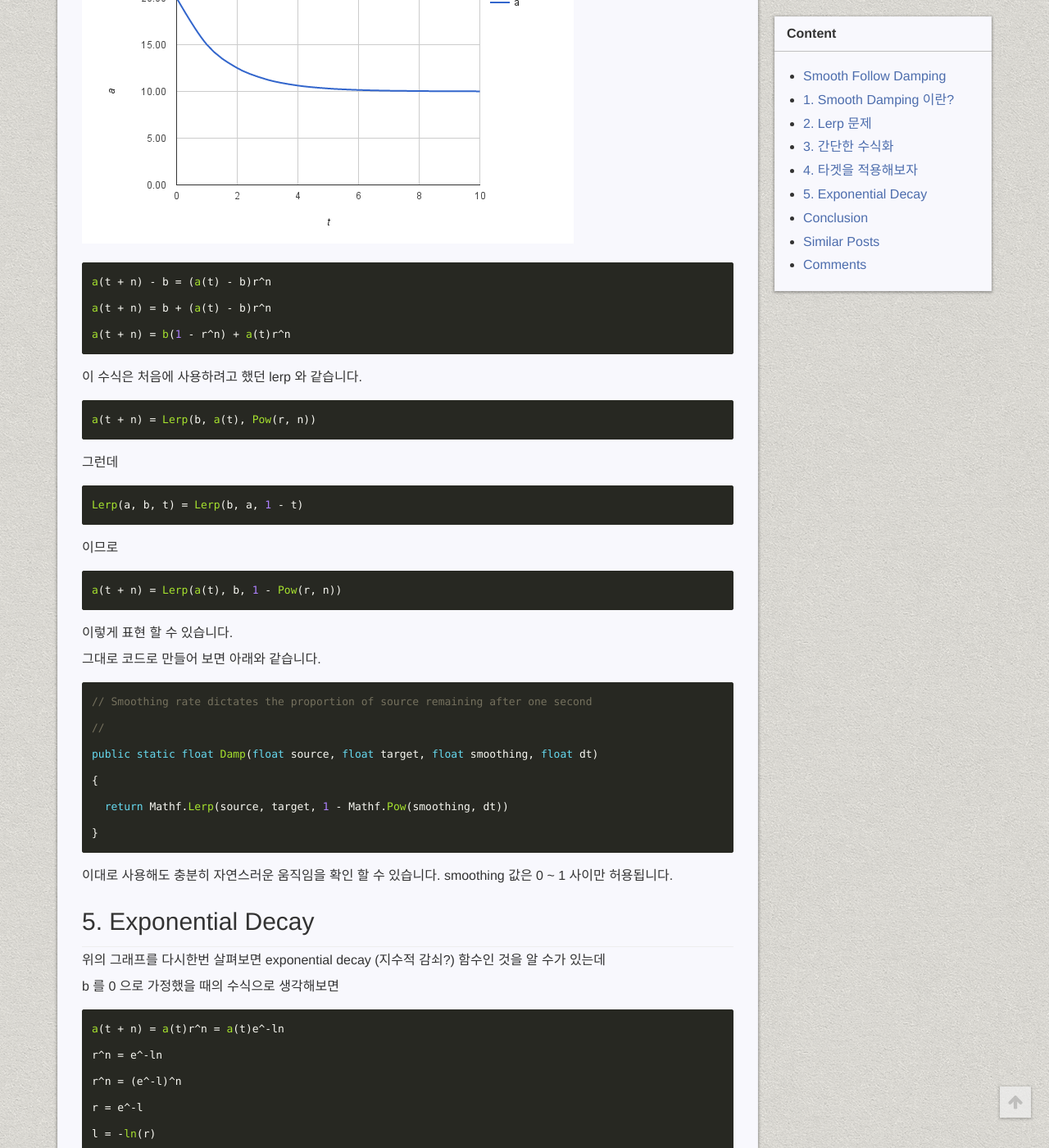
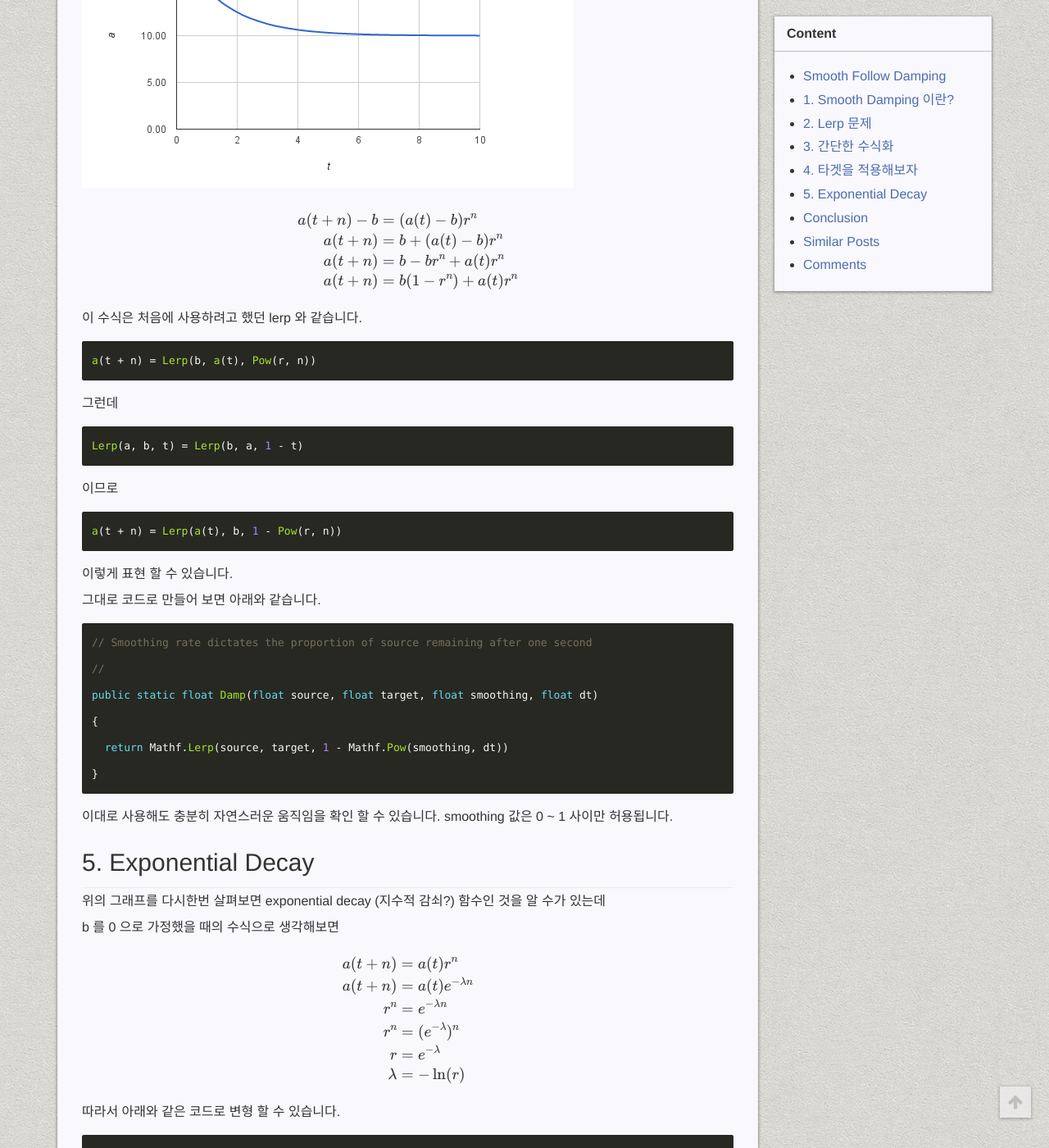
Before and after one commit to faith20/faith20.github.io, a Jekyll site: the page built from _posts/2019-04-04-smooth-follow-damping.md, in a window 1280 px wide and 1400 px high, scrolled down 2734 px. Shown: the whole window at 82% size. Built offline with Jekyll 4.4.1, drawn with Linux system fonts in a browser that asks for light colours; formulas are drawn with MathJax 3; comment, search, counter and statistics services are not loaded; some of the changed text lies outside the part shown.

Commit message:
Add Latex

````diff
--- a/_layouts/post.html
+++ b/_layouts/post.html
@@ -33,6 +33,9 @@ layout: default
         <article itemscope itemtype="http://schema.org/BlogPosting">
         {{content}}
         </article>
+        <script type="text/javascript" async
+        src="https://cdn.mathjax.org/mathjax/latest/MathJax.js?config=TeX-MML-AM_CHTML">
+        </script>
         <hr>
 
         {% assign hasSimilar = '' %}
--- a/_posts/2019-04-04-smooth-follow-damping.md
+++ b/_posts/2019-04-04-smooth-follow-damping.md
@@ -34,28 +34,40 @@ a = Mathf.Lerp( a, b, r * Time.deltaTime );
 ## 3. 간단한 수식화
 문제를 단순화 해서 a 를 0 으로 옮기는 방법을 생각해봅시다.
 a 의 초기 값을 10 이라 하고 반씩 줄여나간다고 가정을 합니다.
-```c#
-a(0) = 10
-a(1) = 5
-a(2) = 2.5
-a(3) = 1.25
-```
+
+$$
+\begin{align}
+a(0) & = 10 \\
+a(1) & = 5 \\
+a(2) & = 2.5 \\
+a(3) & = 1.25 \\
+\end{align}
+$$
+
 그래프로 보면 a 값이 점차 0 에 수렴해 가는 것을 알 수 있습니다.
 ![Graph1]({{ site.baseurl }}/images/damping/image-1.png)
 이 것을 다시 수식으로 적어보면
-```c#
-a(t + 1) = a(t)/2
-```
+
+$$
+a(t + 1) = \frac{a(t)}{2}
+$$
+
 절반이 아니라 범위가 0 ~ 1 인 r 의 비율을 사용한다고 하면
-```c#
-a(t + 1) = a(t)r
-a(t + 2) = a(t + 1)r = a(t)r^2
-a(t + 3) = a(t + 2)r = a(t)r^3
-```
+
+$$
+\begin{align}
+a(t + 1) & = a(t)r \\
+a(t + 2) & = a(t + 1)r = a(t)r^2 \\
+a(t + 3) & = a(t + 2)r = a(t)r^3 \\
+\end{align}
+$$
+
 결국 다음과 같은 수식을 만들 수 있습니다.
-```c#
+
+$$
 a(t + n) = a(t)r^n
-```
+$$
+
 이 수식을 코드로 만들어 보면 아래와 같습니다.
 ```c#
 // Smoothing rate dictates the proportion of source remaining after one second
@@ -81,11 +93,16 @@ private void FixedUpdate()
 ## 4. 타겟을 적용해보자
 위에서는 b 를 0 으로 가정했고 a 가 실제 b 에 수렴하도록 하려면 그래프를 y 축으로 b 만큼 이동시켜 주면 됩니다.
 ![Graph2]({{ site.baseurl }}/images/damping/image-2.png)
-```c#
-a(t + n) - b = (a(t) - b)r^n
-a(t + n) = b + (a(t) - b)r^n
-a(t + n) = b(1 - r^n) + a(t)r^n
-```
+
+$$
+\begin{align}
+a(t + n) - b & = (a(t) - b)r^n \\
+a(t + n) & = b + (a(t) - b)r^n \\
+a(t + n) & = b - br^n + a(t)r^n \\
+a(t + n) & = b(1 - r^n) + a(t)r^n \\
+\end{align}
+$$
+
 이 수식은 처음에 사용하려고 했던 lerp 와 같습니다.
 ```c#
 a(t + n) = Lerp(b, a(t), Pow(r, n))
@@ -114,13 +131,18 @@ smoothing 값은 0 ~ 1 사이만 허용됩니다.
 ## 5. Exponential Decay
 위의 그래프를 다시한번 살펴보면 exponential decay (지수적 감쇠?) 함수인 것을 알 수가 있는데
 b 를 0 으로 가정했을 때의 수식으로 생각해보면
-```c#
-a(t + n) = a(t)r^n = a(t)e^-ln
-r^n = e^-ln
-r^n = (e^-l)^n
-r = e^-l
-l = -ln(r)
-```
+
+$$
+\begin{align}
+a(t + n) & = a(t)r^n \\
+a(t + n) & = a(t)e^{-\lambda n} \\
+r^n & = e^{-\lambda n} \\
+r^n & = (e^{-\lambda})^n \\
+r & = e^{-\lambda} \\
+\lambda & = -\ln(r) \\
+\end{align}
+$$
+
 따라서 아래와 같은 코드로 변형 할 수 있습니다.
 ```c#
 public static float Damp(float a, float b, float lambda, float dt)
@@ -131,6 +153,7 @@ public static float Damp(float a, float b, float lambda, float dt)
 조정할 수 있는 변수가 위의 smoothing 에서 lambda 로 바뀐 것 뿐인 듯 하지만
 smoothing 은 0 ~ 1 사이의 값만 가능하고 lambda 는 0 ~ 무한대의 값이 가능하기때문에
 사용이 편리한 장점이 있습니다.
+
 두가지 코드를 그래프로 확인해보면 동일한 결과를 볼 수 있습니다.
 ![Logo]({{ site.baseurl }}/images/damping/image-5.png)
 
````
